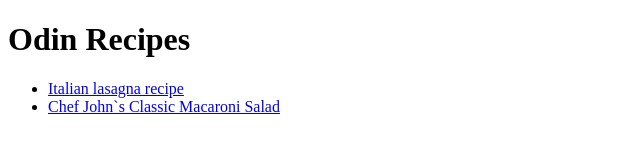
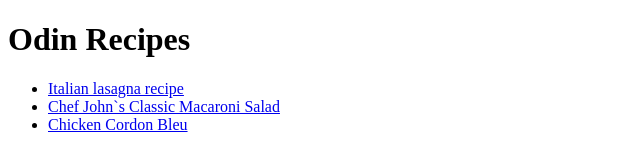
Before and after one commit to Blitzkriegtech/odin-recipes, a plain HTML site: page index.html in a window 1280 px wide. Shown: the whole page, without its empty margins (0-640 px from the left). Drawn offline with Linux system fonts and the light colour scheme.

Commit message:
Add link to chicken_cordon_bleu.html

```diff
--- a/index.html
+++ b/index.html
@@ -12,6 +12,8 @@
 
           <li><a href="./recipes/macaroni.html">Chef John`s Classic Macaroni Salad</a></li>
 
+            <li><a href="./recipes/chicken_cordon_bleu.html">Chicken Cordon Bleu</a></li>
+
         </ul>
 </body>
 
```
